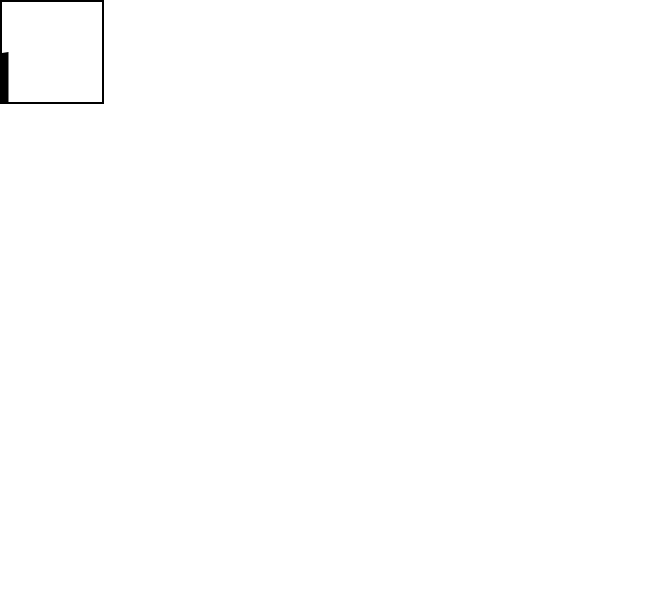
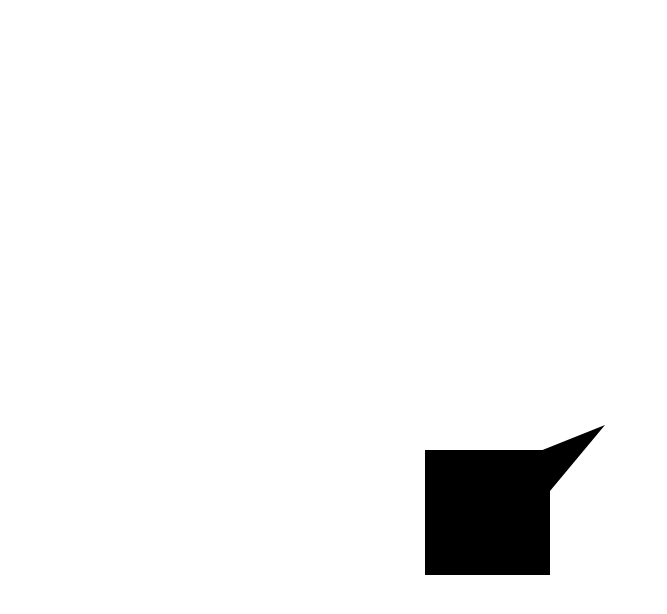
Before and after one commit to ksjdragon/saku, a plain HTML site: page index.html in a window 1280 px wide. Shown: the whole page, without its empty margins (0-667 px from the left). Drawn offline with Linux system fonts and the light colour scheme.

Commit message:
Added constructors for scene and respective functions

```diff
--- a/index.css
+++ b/index.css
@@ -37,5 +37,5 @@ body {
 }
 
 #glCanvas {
-	border: 2px solid black;
+
 }
--- a/index.html
+++ b/index.html
@@ -8,16 +8,8 @@
 	    <link rel="stylesheet" href="http://cdnjs.cloudflare.com/ajax/libs/font-awesome/4.4.0/css/font-awesome.min.css">
 	    <meta name="viewport" content="width=device-width, initial-scale=1, user-scalable=no">
 	</head>
-	<!-- <body>
-				<svg id="hexagon">
-			<polygon class="hex" points="300,150 225,280 75,280 0,150 75,20 225,20"></polygon>
-			<text x="50%" y="75%"df text-anchor="middle" font-family="Josefin Sans" font-size="35" font-weight="100">Homepage</text>
-		</svg>
-
-	</body> -->
 	<body>
-	  <canvas id="glCanvas" width="100%" height="100%">
-	  </canvas>
+	  <canvas id="glCanvas"></canvas>
 	</body>
 	<script src="./index.js"></script>
 </html>
--- a/index.js
+++ b/index.js
@@ -1,21 +1,97 @@
-var canvas = document.getElementById("glCanvas");
-ctx = canvas.getContext("2d");
+Saku = {
+  Scene: function() {
+    this.objects = [];
+    this.addObject = function(obj) {
+      var invalid = [varType(obj) !== "Object", varType(obj)];
+      if(varType(obj) !== "Object") throw TypeError("Expected Object as argument; Got " + invalid[1] + ".");
 
-objects = {};
-verbose = true;
-camera = [[canvas.width/2,0,canvas.height/2],[1,1],1]; // [[Position],[Rotation(x,z)],Focal];
+      this.objects.push(obj);
+    }
+  },
+  Object: function(vertices, name) {
+    if(vertices === undefined) throw TypeError("Not enough arguments; Expected Array as argument.");
+    var invalid = [[varType(vertices) !== "Array", varType(vertices)]];
+    invalid[1] = vertices.every(function(element) { return varType(element) !== "Array"; });
+    invalid[2] = invalid[1] || vertices.every(function(element) { return element.every(function(number) { return isNaN(number); }); });
+    if(invalid[0][0]) throw TypeError("Expected Array as argument; Got " + invalid[0][1]);
+    if(invalid[1]) throw TypeError("Expected Arrays as 1st dimensional element.");
+    if(invalid[2]) throw TypeError("Expected Number as 2nd dimensional element.");
 
-triangle = {
-  "name": "Triangle",
-  "vertices": [
-    [0,1,25],
-    [25,1,50],
-    [25,1,0]
-  ]
+    this.name = name || "Unnamed Object";
+    this.vertices = vertices;
+
+    this.translateX = function(value) {
+      this.vertices.forEach(function(ele, index, arr) {
+        arr[index][0] = ele[0] + value;
+      });
+    }
+
+    this.translateY = function(value) {
+      this.vertices.forEach(function(ele, index, arr) {
+        arr[index][1] = ele[1] + value;
+      });
+    }
+
+    this.translateZ = function(value) {
+      this.vertices.forEach(function(ele, index, arr) {
+        arr[index][2] = ele[2] + value;
+      });
+    }
+
+    this.translate = function(value) {
+      this.vertices.forEach(function(ele, index, arr) {
+        arr[index][0] = ele[0] + value;
+        arr[index][1] = ele[1] + value;
+        arr[index][2] = ele[2] + value;
+      });
+    }
+  }
 }
 
-function drawShape(shape) {
-  ctx.beginPath();
+Saku["Triangle"] = function(name) {
+  Saku.Object.call(this, [
+    [500,4,500],
+    [250,4,800],
+    [250,4,600]
+  ], (name || "Triangle"));
+  this.prototype = Object.create(Saku.Object.prototype);
+}
+
+Saku["Square"] = function(name) {
+  Saku.Object.call(this, [
+    [1000,4,600],
+    [1500,4,600],
+    [1500,4,1100],
+    [1000,4,1100]
+  ], (name || "Square"));
+  this.prototype = Object.create(Saku.Object.prototype);
+}
+
+function varType(variable) {
+  var type = typeof variable;
+  if(type === "object") {
+      return (variable.constructor === Array) ? "Array" : "Object";
+  } else {
+    return type[0].toUpperCase() + type.slice(1);
+  }
+}
+
+function updateFrame() {
+  ctx.clearRect(0,0,canvas.width,canvas.height)
+  for(var i = 0; i < scene.objects.length; i++) {
+    var object = scene.objects[i];
+    object = projectObj(object);
+    ctx.beginPath();
+    ctx.moveTo(object[0][0],object[0][1]);
+    for(var j = 1; j < object.length; j++) {
+      ctx.lineTo(object[j][0],object[j][1]);
+    }
+    ctx.fill();
+
+  }
+}
+
+function projectObj(object) {
   var log = [];
   var newShape = [];
   var cP = camera[0]; // Camera Position
@@ -30,7 +106,7 @@ function drawShape(shape) {
 
   if(verbose) {
     log = {
-      "Shape Name": shape.name,
+      "Object Name": object.name,
       "Camera Position": vecToObj(cP),
       "Camera Rotation": {
         "X": cR[0],
@@ -38,16 +114,16 @@ function drawShape(shape) {
       },
       "Camera Focal": cF,
       "Camera Vector": vecToObj(cV),
-      "Shape Vertice Values": {},
+      "Object Vertice Values": {},
       "Canvas Points": {}
     }
   }
 
   // Perspective mapping
-  for(var i = 0; i < shape.vertices.length; i++) { // Each point in 3D
-    var x = shape.vertices[i][0];
-    var y = shape.vertices[i][1];
-    var z = shape.vertices[i][2];
+  for(var i = 0; i < object.vertices.length; i++) { // Each point in 3D
+    var x = object.vertices[i][0];
+    var y = object.vertices[i][1];
+    var z = object.vertices[i][2];
     var pV = [x-cP[0],y-cP[1],z-cP[2]]; // Point direction vector
     // Restricting to X and Z dimensions and comparing to Y.
     var distPX = mag(dim("XY",pV));
@@ -77,8 +153,8 @@ function drawShape(shape) {
 
     if(verbose) {
       var num  = "Point " + (i+1).toString();
-      log["Shape Vertice Values"][num] = {
-        "Point Position": vecToObj(shape.vertices[i]),
+      log["Object Vertice Values"][num] = {
+        "Point Position": vecToObj(object.vertices[i]),
         "Position Vector": vecToObj(pV),
         "DistancePXY": distPX,
         "DistancePZY": distPZ,
@@ -96,11 +172,7 @@ function drawShape(shape) {
     newShape.push([canvasPointX, canvasPointY]);
   }
   if(verbose) console.log(log);
-  ctx.moveTo(newShape[0][0],newShape[0][1]);
-  for(var i = 1; i < shape.vertices.length; i++) {
-    ctx.lineTo(newShape[i][0],newShape[i][1]);
-  }
-  ctx.fill();
+  return newShape;
 }
 
 function toRad(deg) {
@@ -160,10 +232,26 @@ function SizeMismatch(message, obj) {
 function vecToObj(vec) {
   var obj = {};
   var ref = ["X","Y","Z"];
-  for(var i = 0; i < vec.length; i++) {
-    obj[ref[i]] = vec[i];
-  }
+  vec.forEach(function(part) {
+    obj[ref[part]] = vec[part];
+  });
   return obj;
 }
 
-drawShape(triangle);
+var canvas = document.getElementById("glCanvas");
+canvas.width = window.innerWidth;
+canvas.height = window.innerHeight;
+ctx = canvas.getContext("2d");
+
+drawObjects = [];
+verbose = false;
+camera = [[canvas.width/2,0,canvas.height/2],[0,0],1]; // [[Position],[Rotation(x,z)],Focal];
+
+scene = new Saku.Scene();
+var triangle = new Saku.Triangle();
+var square = new Saku.Square();
+
+scene.addObject(triangle);
+scene.addObject(square);
+
+setInterval(updateFrame, 500);
```
